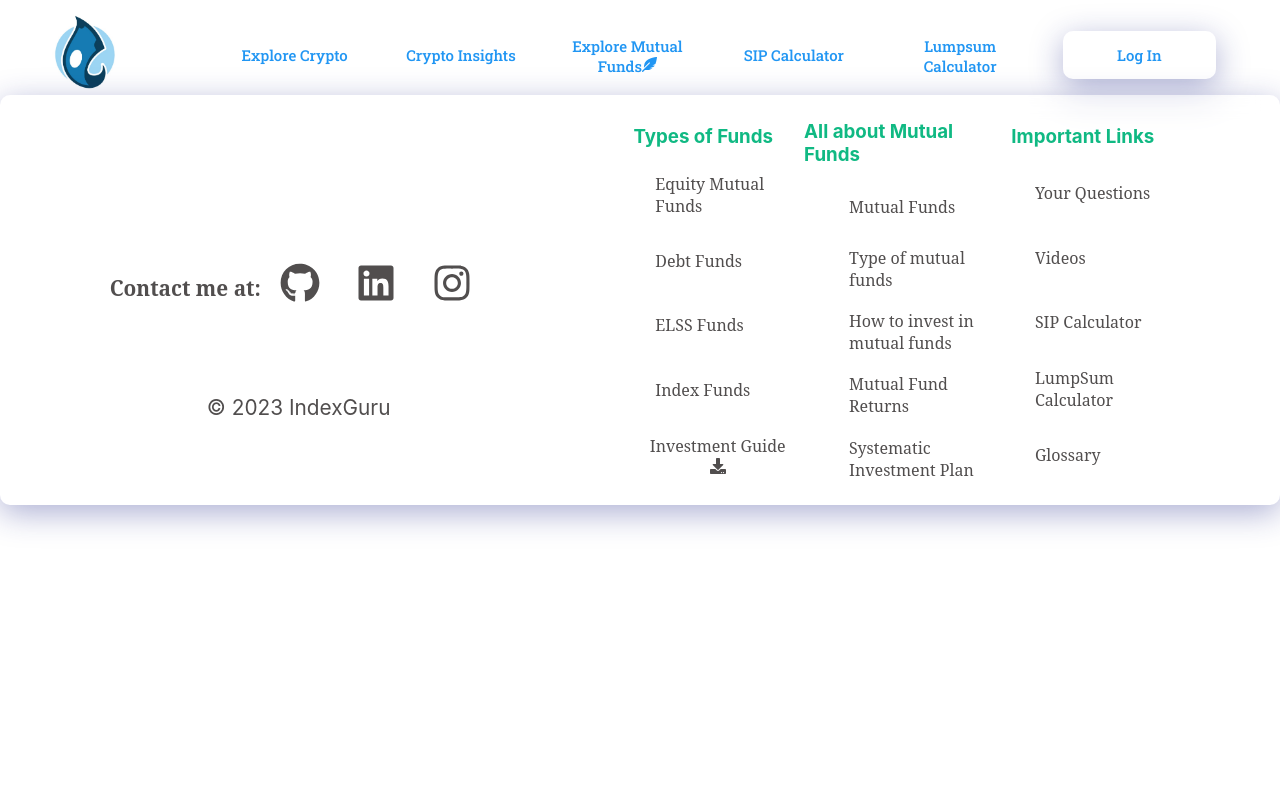
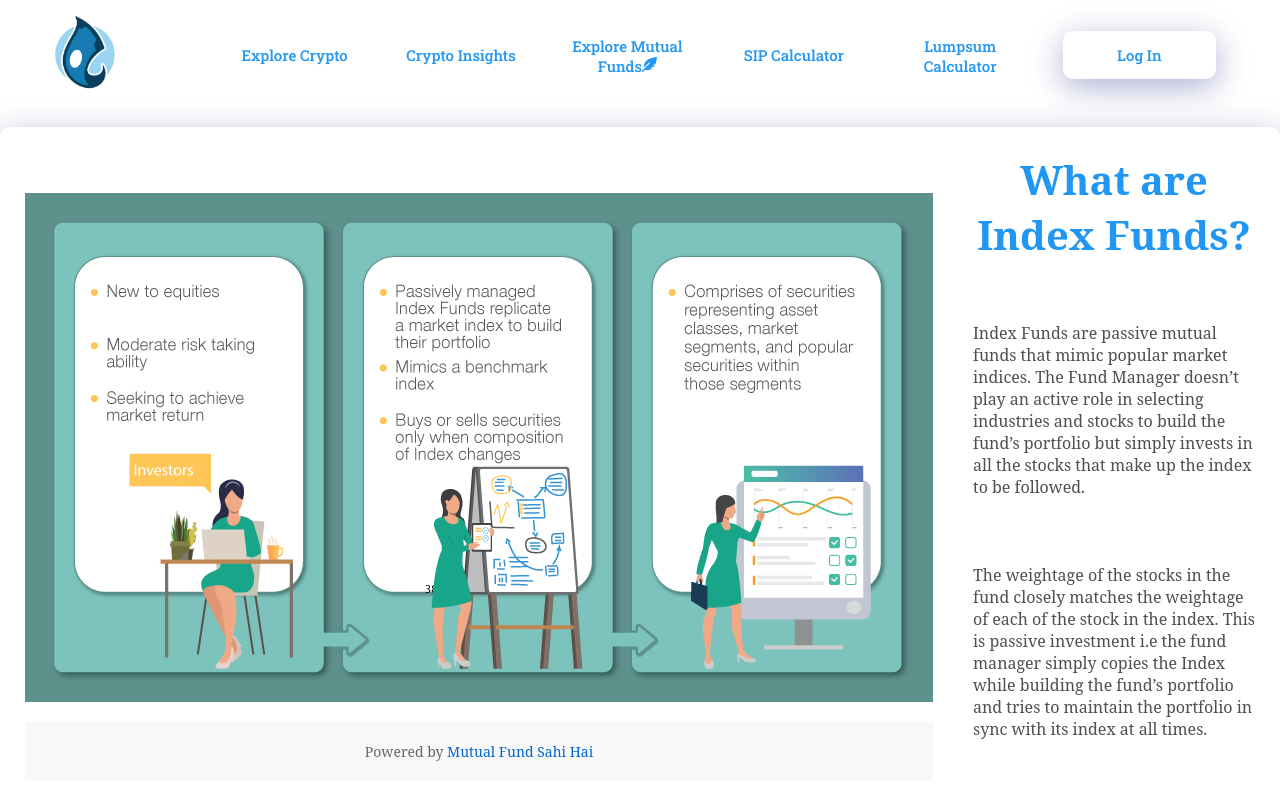
Before and after one commit to kalviumcommunity/IndexGuru, a React (Create React App) app in the folder frontend/: page /index-fund in a window 1280 px wide. Shown: the top 800 px of the page. Built offline with nearby package versions, Linux system fonts and the light colour scheme; no server answers.

Commit message:
Index Funds

```diff
--- a/frontend/src/App.js
+++ b/frontend/src/App.js
@@ -18,6 +18,7 @@
 import Equity from "./Components/FooterComponents/Equity";
 import Debt from "./Components/FooterComponents/Debt";
 import ELSS from "./Components/FooterComponents/ELSS";
+import IndexFund from "./Components/FooterComponents/IndexFund";
 
 function App() {
   return (
@@ -41,6 +42,7 @@
         <Route path="/equity" element={<Equity/>} />
         <Route path="/debt" element={<Debt/>} />
         <Route path="/elss" element={<ELSS/>} />
+        <Route path="/index-fund" element={<IndexFund/>} />
       </Routes>
       <Footer />
     </>
--- a/frontend/src/Components/Footer.js
+++ b/frontend/src/Components/Footer.js
@@ -60,7 +60,9 @@
         <Link to={"/elss"}>
         <button className="fbuttons">ELSS Funds</button>
         </Link>
+        <Link to={"/index-fund"}>
         <button className="fbuttons">Index Funds</button>
+        </Link>
         <button id="guide" className="fbuttons" onClick={handleDownload} style={{textAlign:"center"}}>Investment Guide <FaDownload/></button>
 
       </div>
--- a/frontend/src/Components/FooterComponents/ELSS.js
+++ b/frontend/src/Components/FooterComponents/ELSS.js
@@ -11,12 +11,11 @@
 
     <div className='div69'>
     <div className='iframe'>
-    <iframe width="560" height="315" src="https://www.youtube.com/embed/IeRSr6F2NOM" title="YouTube video player"
+    <iframe width="560" height="315"
+    src="https://www.youtube.com/embed/27r-_oO9dPc" title="YouTube video player"
      frameborder="0"
     allow="accelerometer; autoplay; clipboard-write; encrypted-media; gyroscope; picture-in-picture; web-share"
-     allowfullscreen>
-
-     </iframe>
+    allowfullscreen></iframe>
 <div class="credit-container">
 <p class="credit-text">
       Powered by <a class="credit-link" href="https://www.mutualfundssahihai.com/en/what-is-a-mutual-fund">Mutual Fund Sahi Hai</a></p>
--- /dev/null
+++ b/frontend/src/Components/FooterComponents/IndexFund.js
@@ -0,0 +1,49 @@
+import React, { useState } from 'react';
+import "./HowToInvest.css";
+import InvestF from "../assets/InvestF.jpg";
+import InvestX from "../assets/InvestX.jpg";
+import FundImage from "../assets/InvestZ.jpg"
+
+function IndexFund() {
+
+
+
+
+  return (
+    <>
+      <div className='div3'>
+        <div className='iframe'>
+          <img
+            src={FundImage}
+            alt="Invest in Mutual Funds"
+          />
+          <div className="credit-container">
+            <p className="credit-text">
+              Powered by <a className="credit-link" href="https://www.mutualfundssahihai.com/en/what-is-a-mutual-fund">Mutual Fund Sahi Hai</a>
+            </p>
+          </div>
+        </div>
+
+        <div className='description3'>
+          <h4 style={{ textAlign: "center", marginBottom: "1.5em", color: "#2196f3", fontSize: "2.5em" }}>
+          What are Index Funds?
+          </h4>
+          <p>
+          Index Funds are passive mutual funds that mimic popular market indices. The Fund Manager doesn’t play an active role in selecting industries and stocks to build the fund’s portfolio but simply invests in all the stocks that make up the index to be followed.            <br /><br />
+            <br />
+            <br />
+            The weightage of the stocks in the fund closely matches the weightage of each of the stock in the index. This is passive investment i.e the fund manager simply copies the Index while building the fund’s portfolio and tries to maintain the portfolio in sync with its index at all times.            <br /><br />
+            <br />
+            <br />
+            If the weight of a stock within the index changes, the fund manager must buy or sell units of the stock to have its weight in the portfolio aligned to that of the index. While passive management is easier to follow, the fund doesn’t always produce the same returns as that of the index due to tracking error.            <br /><br />
+            <br />
+            <br />
+            Tracking error occurs because it is always not easy to hold the securities of the index in the same proportion and transaction costs are incurred by the fund in doing so. Despite tracking error, index funds are ideal for those who don’t want to take the risk of investing in mutual funds or individual stocks but would like to gain from exposure to the broader market.
+          </p>
+        </div>
+      </div>
+    </>
+  );
+}
+
+export default IndexFund;
--- a/frontend/src/Components/FooterComponents/MutualFund.css
+++ b/frontend/src/Components/FooterComponents/MutualFund.css
@@ -33,7 +33,7 @@
 
 .description{
     font-size: 16px;
-
+    height: 120vh;
     margin-left: 5em;
     text-align: left;
     padding: 20px;
@@ -85,15 +85,13 @@
 
   /*Type of mutual funds*/
   .div2{
-
+    height: 200vh;
     margin-top: 2em;
-    padding: 50px;
+    padding: 30px;
     display: flex;
     color: #514e4e;
-    height: 160vh;
+    border: 2px solid black;
     align-items: center;
-
-    padding: 5px;
     background-color: rgba(255, 255, 255, 0.15);
     box-shadow: 0 8px 32px 0 rgba(31, 38, 135, 0.37);
     backdrop-filter: blur(10px);
```
Also changed, not shown: frontend/src/Components/assets/InvestZ.jpg (added).
